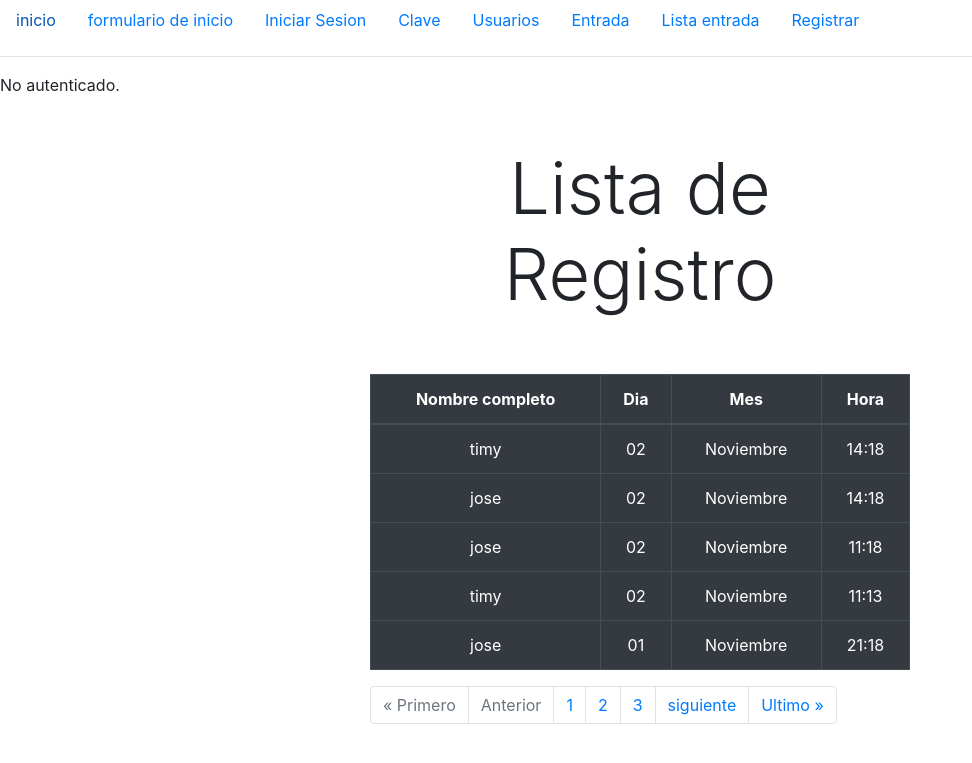
After one commit to MapacheIng/django_prueba, a Django app: page /verificacion in a window 1280 px wide. The commit adds this page. Shown: the top 763 px of the page, without its empty margins (0-972 px from the left). Run offline with Django 4.2, Linux system fonts and the light colour scheme; data comes from the database, SQL or seed files in the repository; both versions use the stored data as it was after the commit; some libraries are stand-ins or nearby versions.

Commit message:
ajuste de estilos y paginas nuevas

```diff
--- a/login/templates/main/prueba.html
+++ b/login/templates/main/prueba.html
@@ -25,13 +25,13 @@
             <a class="nav-link" href="{% url 'clave_puerta' %}">Clave</a>
         </li>
         <li class="nav-item">
-            <a class="nav-link" href="{% url 'lista_puerta' %}">Lista</a>
+            <a class="nav-link" href="{% url 'lista_puerta' %}">Usuarios</a>
         </li>
         <li class="nav-item">
             <a class="nav-link" href="{% url 'verificacion_clave' %}">Entrada</a>
         </li>
         <li class="nav-item">
-            <a class="nav-link" href="{% url 'lista_registro' %}">Registro</a>
+            <a class="nav-link" href="{% url 'verificacion' %}">Lista entrada</a>
         </li>
         {% if user.is_authenticated %}
 
--- /dev/null
+++ b/login/templates/pagina/verificacion.html
@@ -0,0 +1,76 @@
+{% extends 'main/prueba.html' %}
+{% block title %}Lista Clave puerta{% endblock  %}
+{% block content %}
+
+
+
+
+    <main class='container'>
+        <div class='row'>
+            <div class='col-md-6 offset-md-3'>
+                <h1 class='text-center display-3 py-5'>Lista de Registro</h1>
+                <div>
+                    <table class="table table-hover table-dark table-bordered border-light">
+                        <thead>
+                            <tr>
+                                <th scope="col" class="text-center">Nombre completo</th>
+                                <th scope="col" class="text-center">Dia</th>
+                                <th scope="col" class="text-center">Mes</th>
+                                <th scope="col" class="text-center">Hora</th>
+                                </div>
+                            </tr>
+                        </thead>
+                        <tbody>
+                            {% for registro in paginacion %}
+                            <tr>
+                                <td scope="col" class="text-center">{{registro.verificacion.nombre_completo}}</td>
+                                <td scope="col" class="text-center">{{registro.fecha_hora|date:"d" }}</td>
+                                <td scope="col" class="text-center">{{registro.fecha_hora|date:"F" }}</td>
+                                <td scope="col" class="text-center">{{registro.fecha_hora|date:"H:i" }}</td>
+                            </tr>
+                            {% endfor %}
+                        </tbody>
+                    </table>
+                    <!--
+                    <br/><br/>
+                    <p>{{paginacion}}</p>
+                    <p>Anterior: {{ paginacion.has_previous }}</p>
+                    <p>Pagina Actual: {{ paginacion.number }}</p>
+                    <p>siguinte: {{ paginacion.has_next }}</p>
+                    -->
+
+
+                </div>
+                <nav aria-label="Page navigation example">
+                        <ul class="pagination">
+                    <!---->
+                        {% if paginacion.has_previous %}
+                            <li class="page-item"><a class="page-link" href="?page=1">&laquo Primero</a></li>
+                            <li class="page-item"><a class="page-link" href="?page={{ paginacion.previous_page_number }}">Anterior</a></li>
+                            {% else %}
+                            <li class="page-item disabled"><a class="page-link" href="#">&laquo Primero</a></li>
+                            <li class="page-item disabled"><a class="page-link" href="#">Anterior</a></li>
+                        {% endif %}
+
+                        <!--
+                        <li class="page-item disabled"><a class="page-link" href='#'>pagina {{paginacion.number}} de {{paginacion.paginator.num_pages}}</a></li>
+                        -->
+
+                        {% for numero in num_paginas %}
+                        <li class="page-item"><a class="page-link" href='?page={{numero}}'>{{numero}}</a></li>
+                        {% endfor %}
+
+                        {% if paginacion.has_next %}
+                            <li class="page-item"><a class="page-link" href="?page={{paginacion.next_page_number}}">siguiente</a></li>
+                            <li class="page-item"><a class="page-link" href="?page={{ paginacion.paginator.num_pages }}">Ultimo &raquo</a></li>
+                            {% else %}
+                            <li class="page-item disabled"><a class="page-link" href="#">siguiente</a></li>
+                            <li class="page-item disabled"><a class="page-link" href="#">Ultimo &raquo</a></li>
+                        {% endif %}
+
+                    </ul>
+                </nav>
+            </div>
+        </div>
+    </main>
+{% endblock  %}
--- a/login/urls.py
+++ b/login/urls.py
@@ -9,8 +9,8 @@ urlpatterns = [
     path('cerrar_sesion', views.cerrar_sesion, name='cerrar_sesion'),
     path('iniciar_sesion', views.logear, name='iniciar_sesion'),
     path('clave_puerta', views.crear_clave_puerta, name='clave_puerta'),
-    path('lista_puerta', views.ClaveLista.as_view(), name='lista_puerta'),
+    path('lista_puerta', views.lista_usuarios, name='lista_puerta'),
     path('actualizacion_clave/<int:id>', views.actualizar_clave, name='actualizar_clave'),
     path('verificacion_clave/', views.verificacion_clave, name='verificacion_clave'),
-    path('registro_lista', views.RegistroLista.as_view(), name='lista_registro'),
+    path('verificacion', views.lista_registro, name='verificacion'),
 ]
--- a/login/views.py
+++ b/login/views.py
@@ -6,6 +6,7 @@ from django.contrib import messages
 from django.db import IntegrityError
 from django.contrib.auth.forms import AuthenticationForm
 from django.views.generic import ListView
+from django.core.paginator import Paginator
 
 # Create your views here.
 def inicio(request):
@@ -83,10 +84,26 @@ def crear_clave_puerta(request):
             })
 
 
-#listado de usuarios
-class ClaveLista(ListView):
-    model = Verificacion
-    template_name = 'pagina/lista_clave.html'
+# #listado de usuarios
+# class ClaveLista(ListView):
+#     model = Verificacion
+#     template_name = 'pagina/lista_clave.html'
+
+
+def lista_usuarios(request):
+    registros = Verificacion.objects.all()
+
+    # configuracion de la paginacion
+    paginacion = Paginator(Verificacion.objects.all().order_by('-id'), 10)
+    page = request.GET.get('page')
+    registro_acceso = paginacion.get_page(page)
+    # num_paginas = 'a' * registro_acceso.paginator.num_pages
+    num_paginas = registro_acceso.paginator.page_range
+
+    parametros = {'registros':registros,
+                    'paginacion':registro_acceso,
+                    'num_paginas':num_paginas}
+    return render(request, 'pagina/lista_clave.html', parametros)
 
 
 # actualizacion de datos
@@ -114,7 +131,6 @@ def verificacion_clave(request):
                 datos = {
                     'form':form,
                     'validacion': 'Valor valido',
-                    'error':'Valor no validos',
                     'persona':persona
                 }
                 return render(request, 'pagina/validacion_clave.html', datos)
@@ -129,6 +145,18 @@ def verificacion_clave(request):
     return render(request, 'pagina/verificacion_clave.html', {'form':form})
 
 
-class RegistroLista(ListView):
-    model = RegistroAcceso
-    template_name = 'pagina/lista_registro.html'
+
+def lista_registro(request):
+    registros = RegistroAcceso.objects.all()
+
+    # configuracion de la paginacion
+    paginacion = Paginator(RegistroAcceso.objects.all().order_by('-id'), 5)
+    page = request.GET.get('page')
+    registro_acceso = paginacion.get_page(page)
+    # num_paginas = 'a' * registro_acceso.paginator.num_pages
+    num_paginas = registro_acceso.paginator.page_range
+
+    parametros = {'registros':registros,
+                    'paginacion':registro_acceso,
+                    'num_paginas':num_paginas}
+    return render(request, 'pagina/verificacion.html', parametros)
--- a/telemetria/settings.py
+++ b/telemetria/settings.py
@@ -40,6 +40,7 @@ INSTALLED_APPS = [
     'django.contrib.messages',
     'django.contrib.staticfiles',
     'login',
+    'bootstrap5',
 ]
 
 MIDDLEWARE = [
```
Also changed, not shown: login/forms.py (+16 -6 lines), login/templates/pagina/clave_puerta.html (+16 -5 lines), login/templates/pagina/lista_clave.html (+69 -15 lines), login/templates/pagina/lista_registro.html (deleted, +0 -19 lines), login/templates/pagina/login.html (+20 -11 lines), login/templates/pagina/registro.html (+16 -5 lines), login/templates/pagina/verificacion_clave.html (+20 -7 lines), db.sqlite3.
